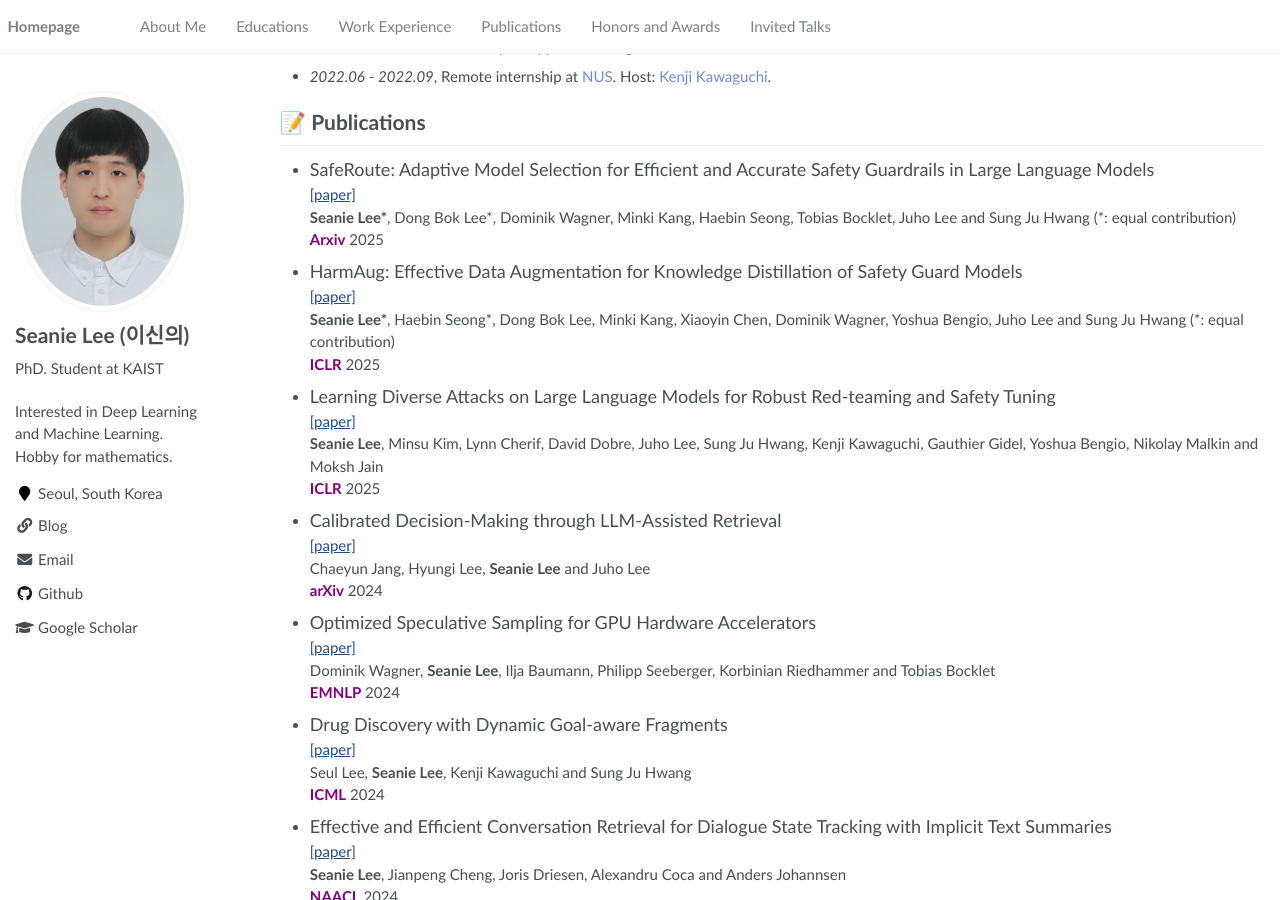
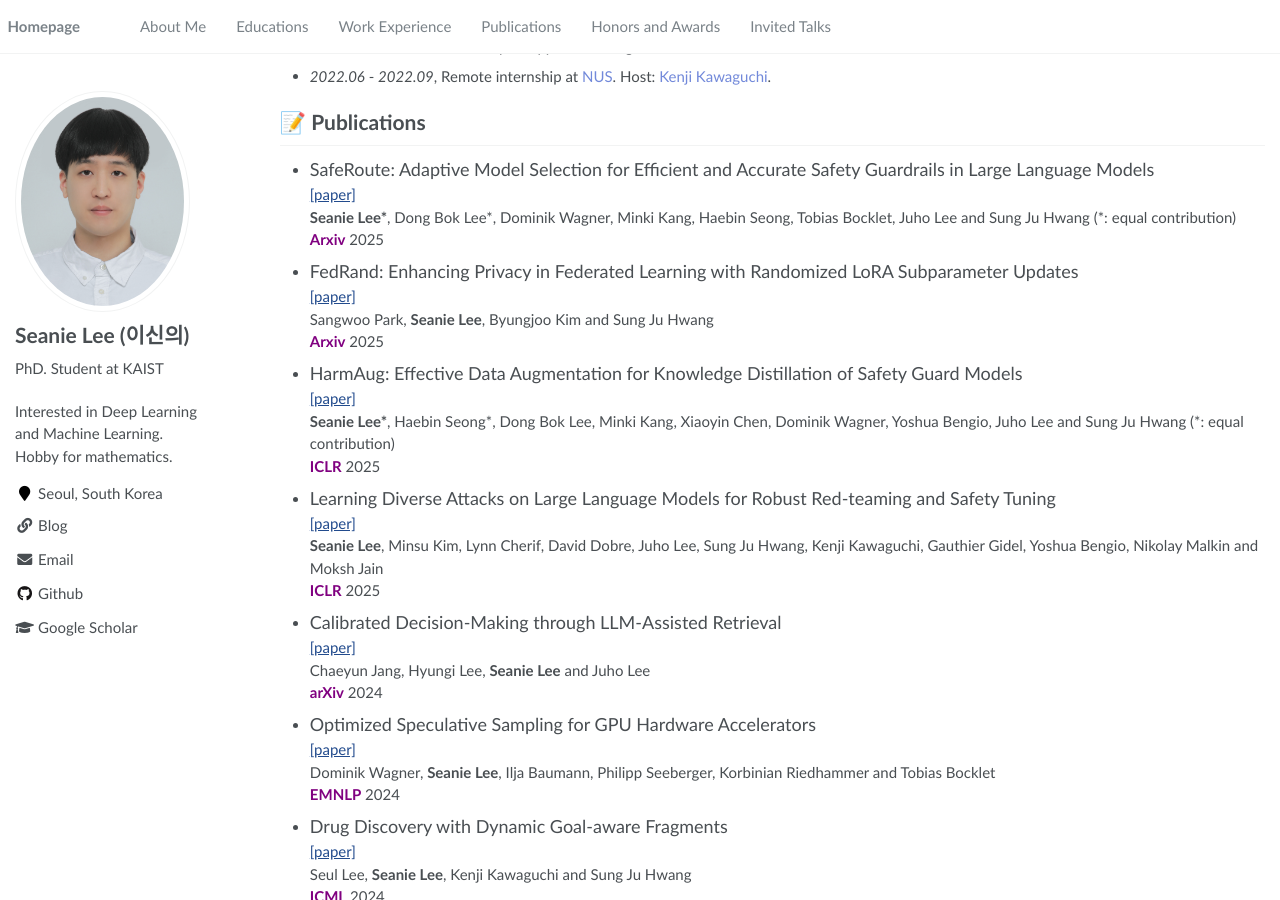
Before and after one commit to seanie12/seanie12.github.io, a Jekyll site: the page built from _pages/about.md, in a window 1280 px wide and 900 px high, scrolled down 432 px. Built offline with Jekyll 4.4.1, drawn with Linux system fonts in a browser that asks for light colours.

Commit message:
Update about.md

```diff
--- a/_pages/about.md
+++ b/_pages/about.md
@@ -43,6 +43,13 @@ During my PhD study, I interned at Mila in 2024, where I had the opportunity to
 [[paper]](https://arxiv.org/abs/2502.12464) \\
 **Seanie Lee\***, Dong Bok Lee\*, Dominik Wagner, Minki Kang, Haebin Seong, Tobias Bocklet, Juho Lee and Sung Ju Hwang (\*: equal contribution)  \\
 <span style="color:purple">**Arxiv**</span> 2025
+
+
+- <font size="4">FedRand: Enhancing Privacy in Federated Learning with Randomized LoRA Subparameter Updates</font>
+[[paper]](https://arxiv.org/abs/2503.07216) \\
+Sangwoo Park, **Seanie Lee**, Byungjoo Kim and Sung Ju Hwang \\
+<span style="color:purple">**Arxiv**</span> 2025
+
 
 
 - <font size="4">HarmAug: Effective Data Augmentation for Knowledge Distillation of Safety Guard Models</font>
```
